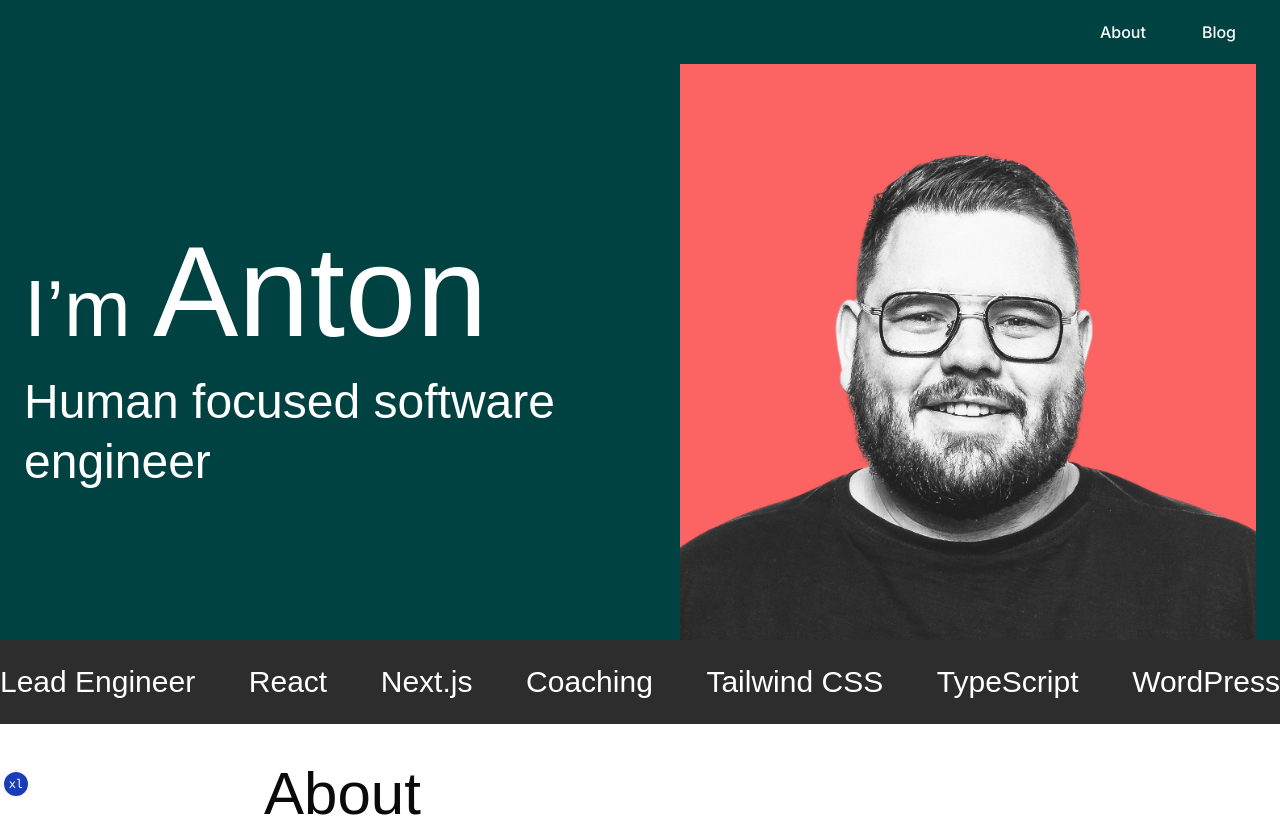
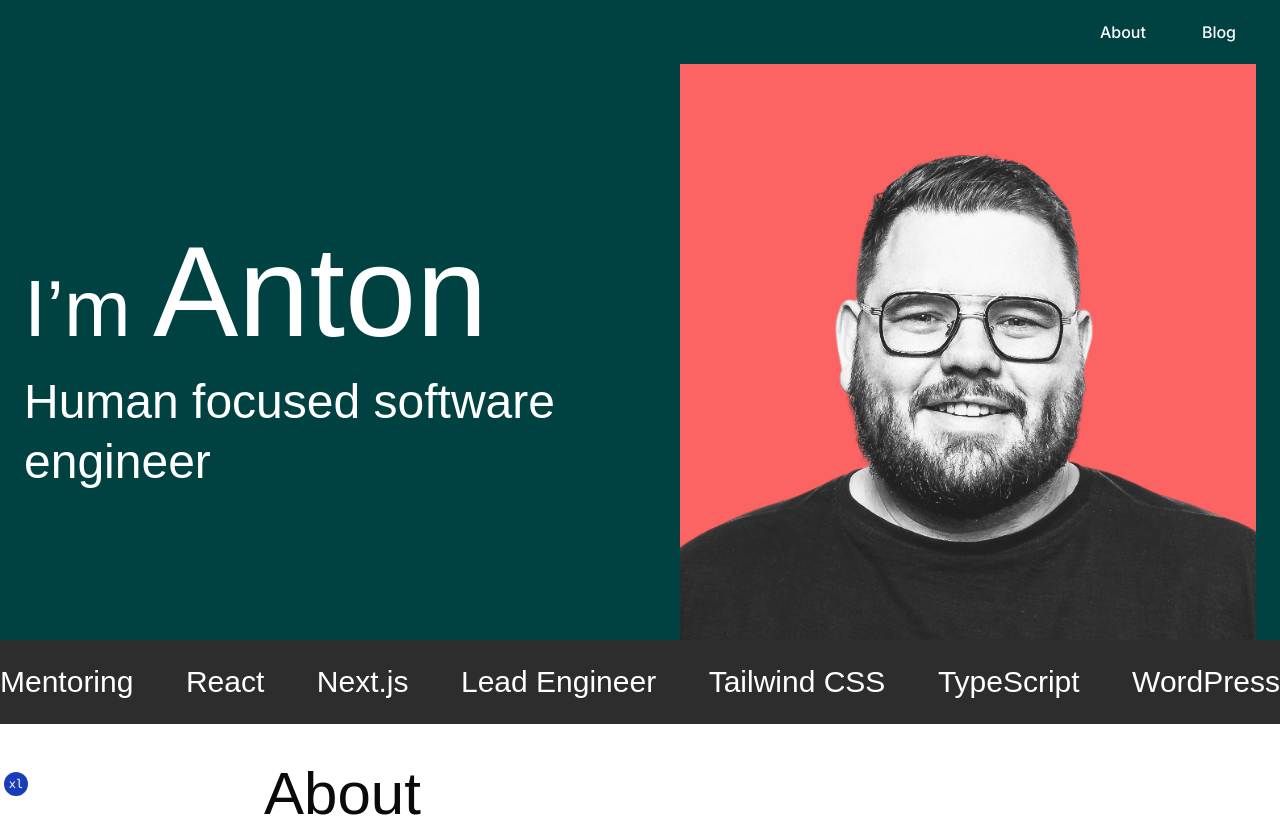
Before and after one commit to atimmer/24letters-site, a Next.js app: page / in a window 1280 px wide. Shown: the top 817 px of the page. Built offline with nearby package versions, Linux system fonts and the light colour scheme; a web font is replaced by a local one.

Commit message:
Change "Coaching" to "Mentoring" and put it at the start

```diff
--- a/src/app/blocks/SkillsBanner.tsx
+++ b/src/app/blocks/SkillsBanner.tsx
@@ -1,10 +1,10 @@
 import Container from "@/primitives/Container";
 
 const skills = [
-  "Lead Engineer",
+  "Mentoring",
   "React",
   "Next.js",
-  "Coaching",
+  "Lead Engineer",
   "Tailwind CSS",
   "TypeScript",
   "WordPress",
```
